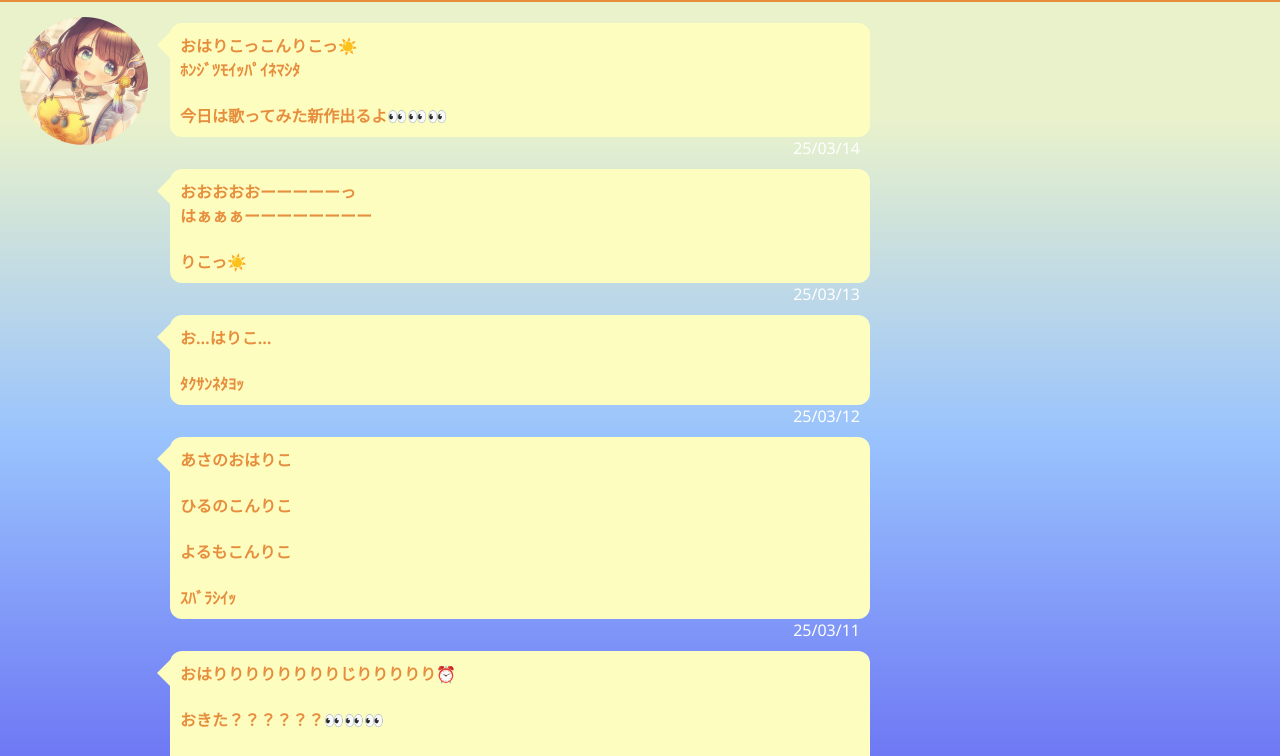
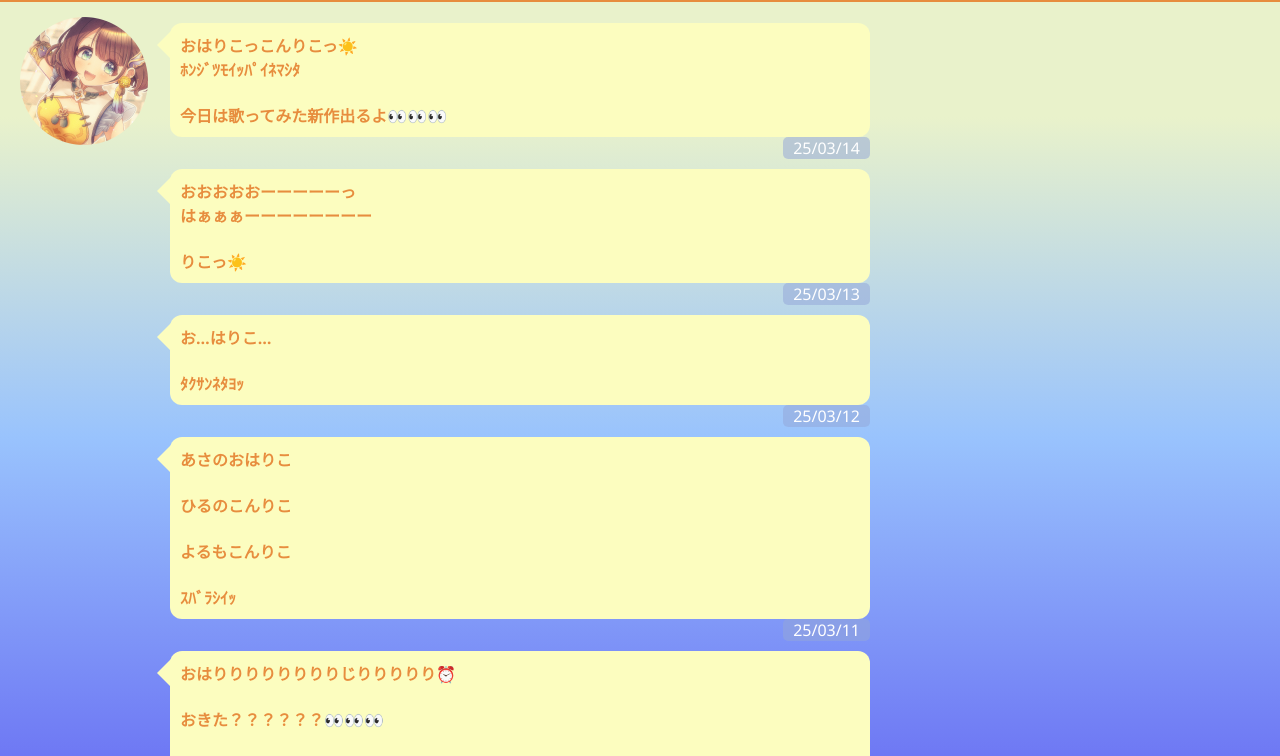
Before and after one commit to sgrkb/shigariko_button, a plain HTML site: page ex/ohariko.html in a window 1280 px wide. Shown: the part 43-799 px from the top of the page. Drawn offline with Linux system fonts and the light colour scheme.

Commit message:
Update oha_styles.css

```diff
--- a/ex/oha_styles.css
+++ b/ex/oha_styles.css
@@ -83,6 +83,9 @@ li a {
     border-radius: 5px;
     padding: 0 10px;
  }
+li a:not(a.attached) {
+    background: #95a7d985;
+}
  li a.attached {
     color: #ffffff;
     background: #f3b05c;
```
